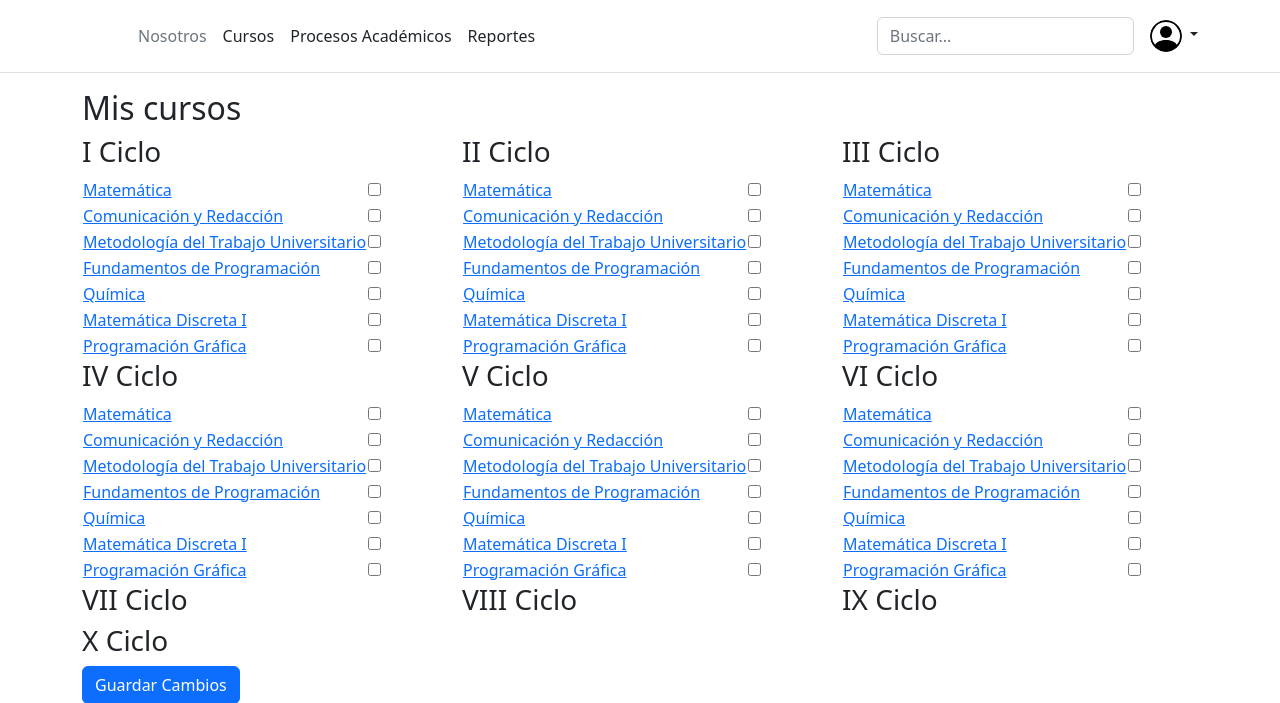
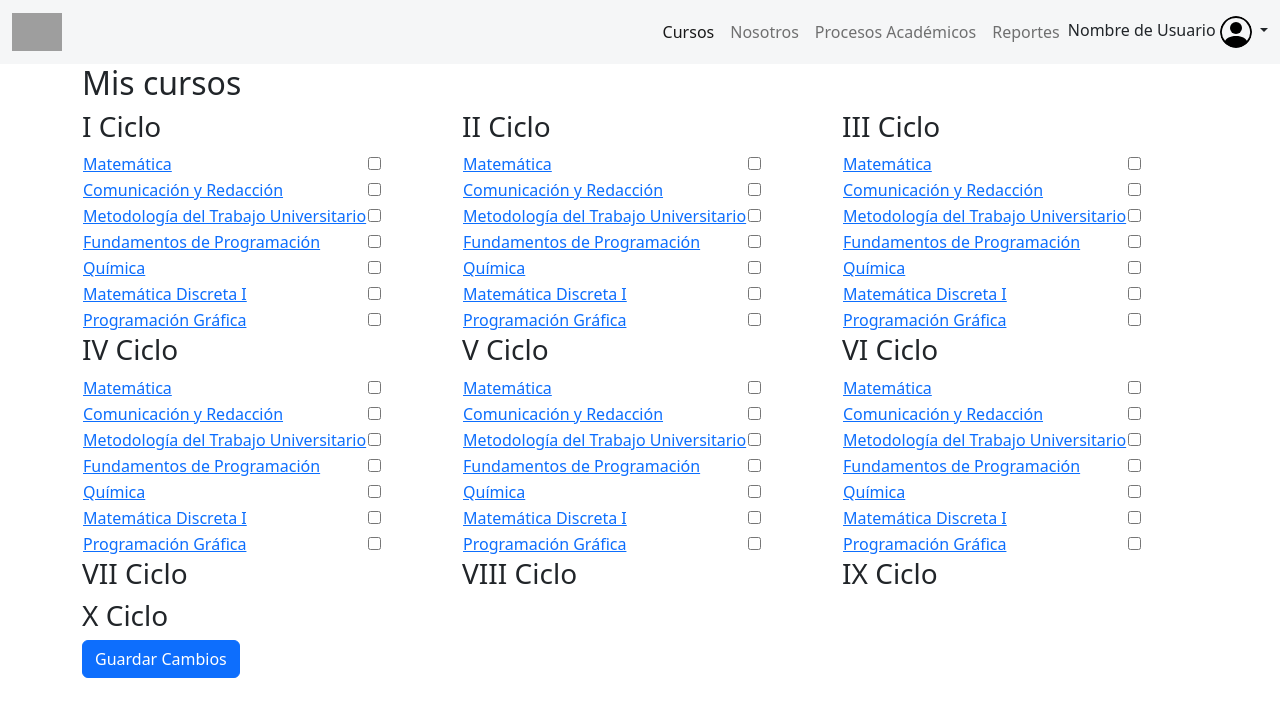
Before and after one commit to JulioChQ/Aplicacion-Guia-Academica, a PHP site: page /interfaces/panel-cursos.html in a window 1280 px wide. Shown: the top 703 px of the page. Run offline with PHP 8.4, Linux system fonts and the light colour scheme; grey boxes are pictures that could not be loaded.

Commit message:
Implementacion de nueva barra de navegacion panel principal

```diff
--- a/interfaces/estilo.css
+++ b/interfaces/estilo.css
@@ -1,7 +1,20 @@
-header{
-    background-color: royalblue;
+.navbar {
+    padding: 2rem;
+    background-color: #f5f6f7;
 }
 
-header{
-    color: white;
+.navbar-collapse {
+    align-items: center;
+    justify-content: space-between;
 }
+
+#cabecera-login{
+    font-size: 80%;
+}
+
+/* Adaptable Responsivo */
+@media screen and (max-width: 767px) {
+    .navbar-brand {
+        display: none;
+    }
+}
--- a/interfaces/panel-cursos.html
+++ b/interfaces/panel-cursos.html
@@ -5,37 +5,52 @@
     <meta charset="UTF-8">
     <meta http-equiv="X-UA-Compatible" content="IE=edge">
     <meta name="viewport" content="width=device-width, initial-scale=1.0">
-    <title>Document</title>
+    <title>Guía Académica |</title>
+    <link rel="stylesheet" href="estilo.css">
+
 
     <link href="https://cdn.jsdelivr.net/npm/bootstrap@5.2.2/dist/css/bootstrap.min.css" rel="stylesheet"
         integrity="sha384-Zenh87qX5JnK2Jl0vWa8Ck2rdkQ2Bzep5IDxbcnCeuOxjzrPF/et3URy9Bv1WTRi" crossorigin="anonymous">
+    <!-- JavaScript Bundle with Popper -->
+    <script src="https://cdn.jsdelivr.net/npm/bootstrap@5.2.2/dist/js/bootstrap.bundle.min.js"
+        integrity="sha384-OERcA2EqjJCMA+/3y+gxIOqMEjwtxJY7qPCqsdltbNJuaOe923+mo//f6V8Qbsw3"
+        crossorigin="anonymous"></script>
 </head>
 
 <body>
-    <header class="p-3 mb-3 border-bottom">
-        <div class="container">
-            <div class="d-flex flex-wrap align-items-center justify-content-center justify-content-lg-start">
-                <a href="/" class="d-flex align-items-center mb-2 mb-lg-0 text-dark text-decoration-none">
-                    <svg class="bi me-2" width="40" height="32" role="img" aria-label="Bootstrap">
-                        <use xlink:href="#bootstrap"></use>
-                    </svg>
+    <header>
+        <nav class="navbar navbar-expand-md navbar-light">
+            <div class="container-fluid">
+                <button class="navbar-toggler collapsed" type="button" data-bs-toggle="collapse"
+                    data-bs-target="#navbarToggler" aria-controls="navbarTogglerDemo01" aria-expanded="false"
+                    aria-label="Toggle navigation">
+                    <span class="navbar-toggler-icon"></span>
+                </button>
+                <div class="navbar-collapse collapse" id="navbarToggler" style="">
+                    <a class="navbar-brand" href="#">
+                        <img src="img/icono.png" width="50" alt="logo de la pagina web">
                     </a>
+                    <ul class="navbar-nav d-flex justify-content-center align-items-center">
+                        <li class="nav-item">
+                            <a class="nav-link active" aria-current="page" href="#">Cursos</a>
+                        </li>
+                        <li class="nav-item">
+                            <a class="nav-link" href="#">Nosotros</a>
+                        </li>
+                        <li class="nav-item">
+                            <a class="nav-link" href="#">Procesos Académicos</a>
+                        </li>
+                        <li class="nav-item">
+                            <a class="nav-link" href="#">Reportes</a>
+                        </li>
+                        <li class="nav-item">
+                            <div class="dropdown text-end">
 
-                <ul class="nav col-12 col-lg-auto me-lg-auto mb-2 justify-content-center mb-md-0">
-                    <li><a href="#nosotros" class="nav-link px-2 link-secondary">Nosotros</a></li>
-                    <li><a href="#cursos" class="nav-link px-2 link-dark">Cursos</a></li>
-                    <li><a href="#procesos" class="nav-link px-2 link-dark">Procesos Académicos</a></li>
-                    <li><a href="#reportes" class="nav-link px-2 link-dark">Reportes</a></li>
-                </ul>
-
-                <form class="col-12 col-lg-auto mb-3 mb-lg-0 me-lg-3" role="search">
-                    <input type="search" class="form-control" placeholder="Buscar..." aria-label="Search">
-                </form>
-
-                <div class="dropdown text-end">
-                    <a href="#" class="d-block link-dark text-decoration-none dropdown-toggle" data-bs-toggle="dropdown"
-                        aria-expanded="false">
-                        <img src="img/person-circle.svg" alt="mdo" width="32" height="32" class="rounded-circle">
+                                <a href="#" class="d-block link-dark text-decoration-none dropdown-toggle"
+                                    data-bs-toggle="dropdown" aria-expanded="false">
+                                    <label >Nombre de Usuario</label>
+                                    <img src="img/person-circle.svg" alt="mdo" width="32" height="32"
+                                        class="rounded-circle">
                                 </a>
                                 <ul class="dropdown-menu text-small" style="">
                                     <li><a class="dropdown-item" href="#">New project...</a></li>
@@ -47,9 +62,15 @@
                                     <li><a class="dropdown-item" href="#">Sign out</a></li>
                                 </ul>
                             </div>
+                        </li>
+                    </ul>
+
                 </div>
             </div>
+        </nav>
     </header>
+
+
 
     <section>
         <div class="container-md">
```
Also changed, not shown: interfaces/login.html (+7 -3 lines). Lines whose indentation alone changed are shown as unchanged.
